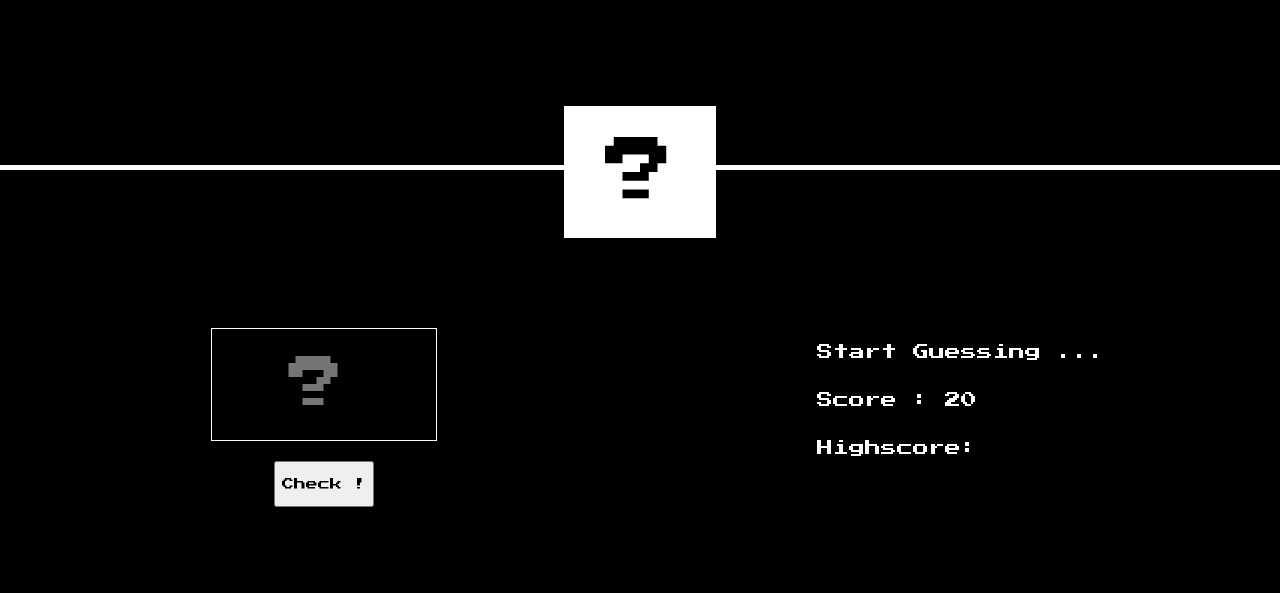
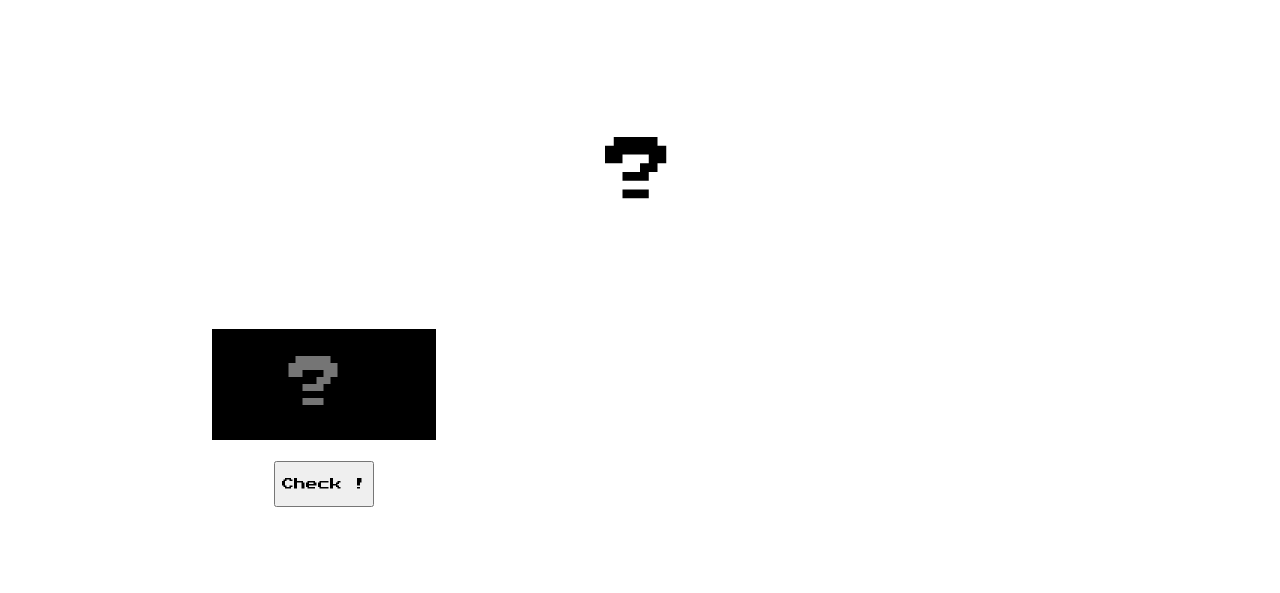
Before and after one commit to Darknithorynque/guess-number-app, a plain HTML site: page DOM Fundamentals/Guess Project/index.html in a window 1280 px wide. Shown: the part 207-800 px from the top of the page. Drawn offline with Linux system fonts and the light colour scheme.

Commit message:
changes examle

```diff
--- a/DOM Fundamentals/Guess Project/guess.css
+++ b/DOM Fundamentals/Guess Project/guess.css
@@ -4,12 +4,12 @@
 }
 
 html {
-    background-color: black;
+    background-color: #0000;
     font-family: my;
 
 }
 .container {
-    background-color: black;
+    background-color: #0000;
     color: white;
     width: 100%;
     height: 100%;
```
